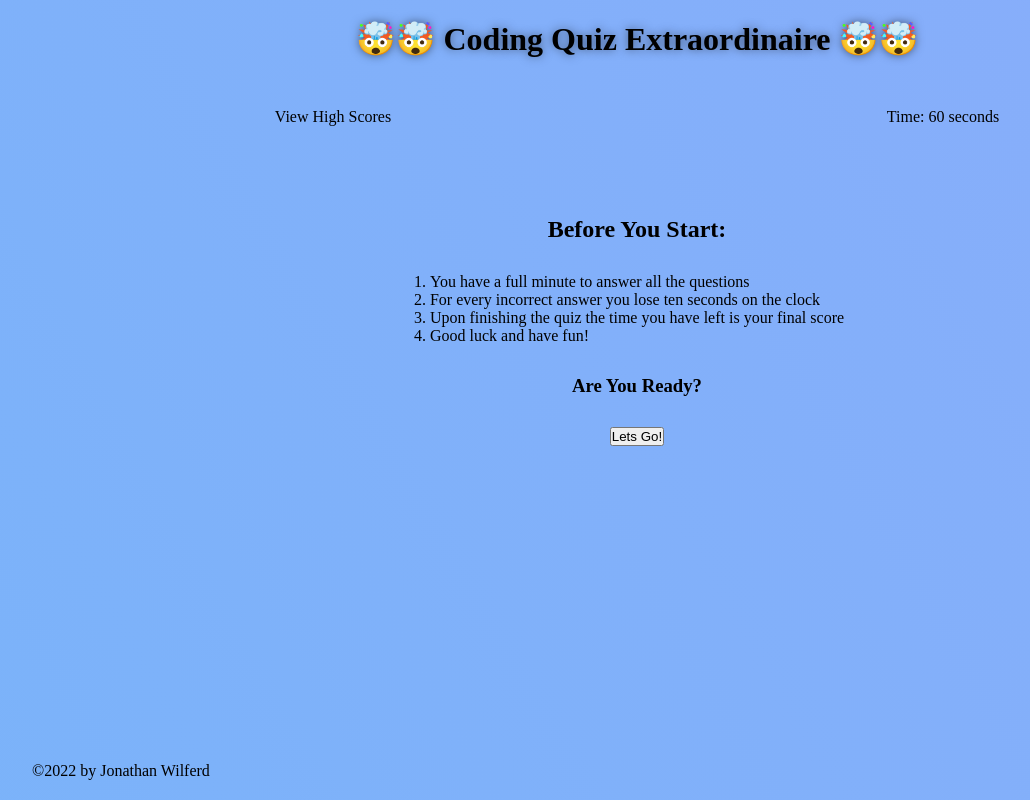
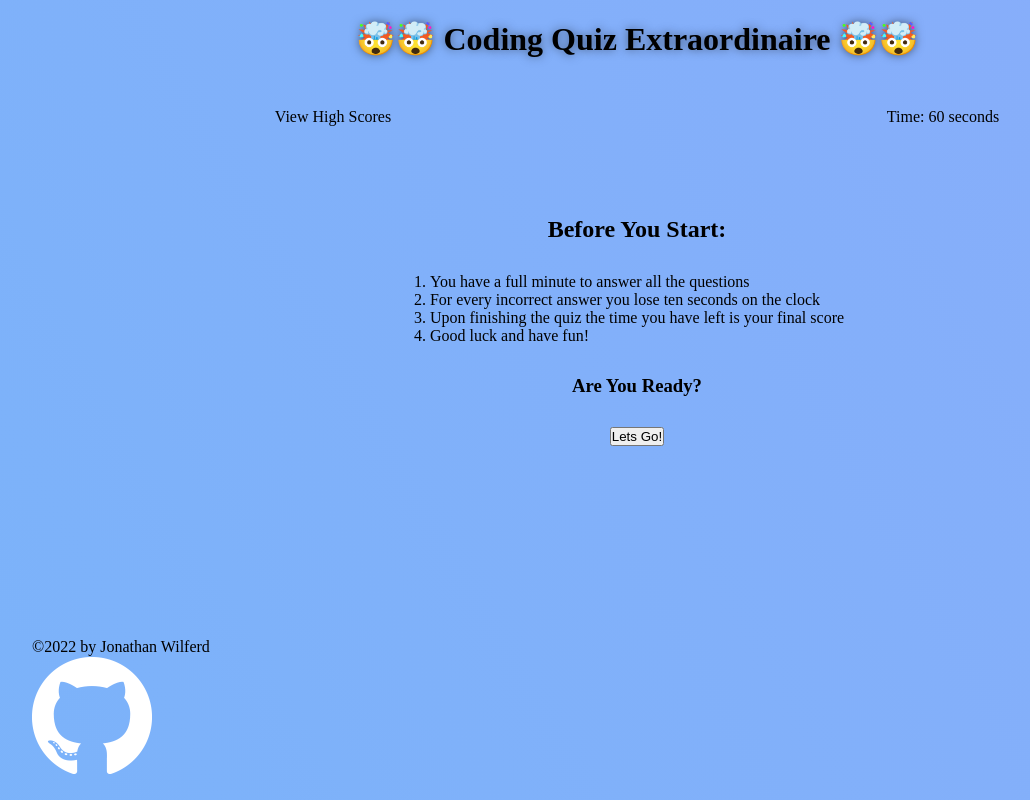
Before and after one commit to jwilferd10/Coding-Quiz-Extraordinaire, a plain HTML site: page index.html in a window 1280 px wide. Shown: the whole page, without its empty margins (3-1033 px from the left). Drawn offline with Linux system fonts and the light colour scheme.

Commit message:
Feat: Added GitHub logo to the project, will use to connect to repo

```diff
--- a/index.html
+++ b/index.html
@@ -3,7 +3,7 @@
 <head>
     <meta charset="UTF-8">
     <meta name="viewport" content="width=device-width, initial-scale=1.0">
-    <title>Code Quiz Challenge</title>
+    <title>Coding Quiz Extraordinaire</title>
     <link rel= "stylesheet" href = "assets/css/style.css">
 </head>
     <body>
@@ -46,6 +46,7 @@
 
         <footer>
             <p>&copy;2022 by Jonathan Wilferd</p>
+            <img src="./assets/img/GitHub.png" alt="GitHub Logo and Link">
         </footer>
 
         <script src="./assets/js/script.js"></script>
```
Also changed, not shown: assets/img/GitHub.png (added).
